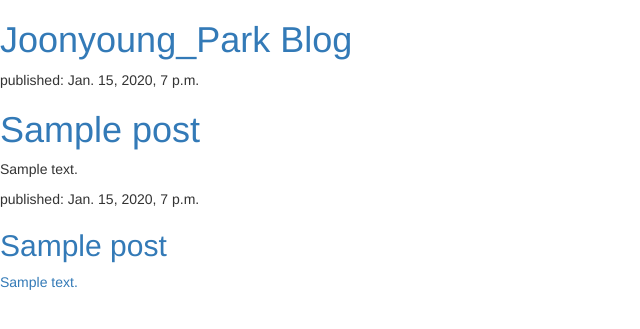
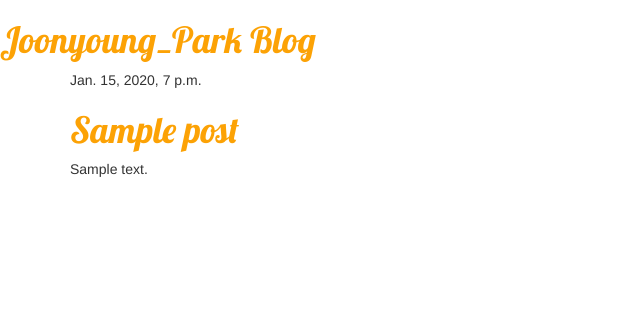
Before and after one commit to Joonyoung-Park/my-first-blog, a Django app: template blog/templates/blog/post_list.html in a window 1280 px wide. Shown: the top 329 px of the page, without its empty margins (0-640 px from the left). Run offline with Django 3.2, Linux system fonts and the light colour scheme; the template is opened without the code that fills it: values that come from a table or form of the project are taken from there, others are empty; tables that the repository leaves empty hold one stand-in row (values such as "Sample post"); some libraries are stand-ins or nearby versions.

Commit message:
Changed the HTML for the site.

```diff
--- /dev/null
+++ b/blog/static/css/blog.css
@@ -0,0 +1,10 @@
+h1 a {
+	color: #FCA205;
+	font-family: 'Lobster';
+}
+
+<a href="http://en.wikipedia.org/wiki/Django" class="external_link" id="link_to_wiki_page">
+
+	body {
+    	padding-left: 15px;
+	}
--- a/blog/templates/blog/post_list.html
+++ b/blog/templates/blog/post_list.html
@@ -1,28 +1,31 @@
+{% load staticfiles %}
 <html>
 	<head>
 		<title>Joonyoung_Park Blog</title>
 		<link rel="stylesheet" href="//maxcdn.bootstrapcdn.com/bootstrap/3.2.0/css/bootstrap.min.css">
 		<link rel="stylesheet" href="//maxcdn.bootstrapcdn.com/bootstrap/3.2.0/css/bootstrap-theme.min.css">
+		<link rel="stylesheet" href="{% static 'css/blog.css' %}">
+		<link href="http://fonts.googleapis.com/css?family=Lobster&subset=latin,latin-ext" rel="stylesheet" type="text/css">
 	</head>
 	<body>
 		<div>
-			<h1><a href="">Joonyoung_Park Blog</a></h1>
+			<h1><a href="/">Joonyoung_Park Blog</a></h1>
 		</div>
 
-		{% for post in posts %}
-			<div>
-				<p>published: {{ post.published_date }}</p>
-				<h1><a href="">{{ post.title }}</a></h1>
-				<p>{{ post.text|linebreaks }}</p>
+		<div class="content container">
+			<div class="row">
+				<div class="col-md-8">
+					{% for post in posts %}
+						<div class="post">
+							<div class="date">
+								{{ post.published_date }}
+							</div>
+							<h1><a href="">{{ post.title }}</a></h1>
+							<p>{{ post.text|linebreaks }}</p>
+						</div>
+					{% endfor %}
+				</div>
 			</div>
-		{% endfor %}
-
-		{% for post in posts %}
-			<div>
-				<p>published: {{ post.published_date }}</p>
-				<h2><a href="">{{ post.title }}</h2>
-				<p>{{ post.text|linebreaks }}</p>
-			</div>
-		{% endfor %}
+		<div>
 	</body>
 </html>
```
